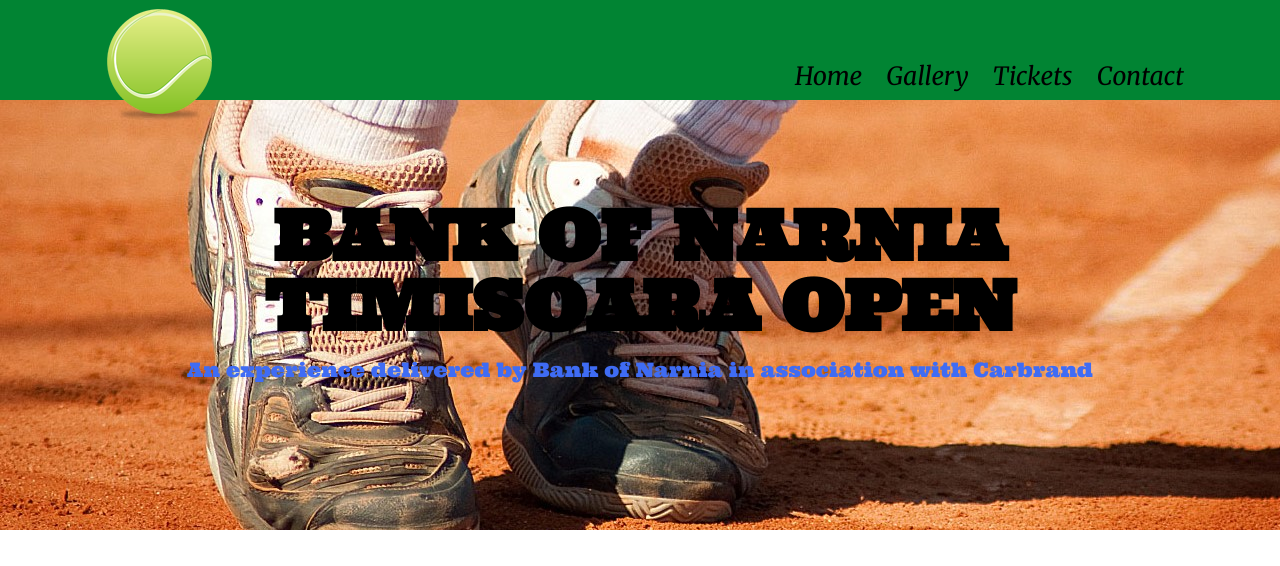
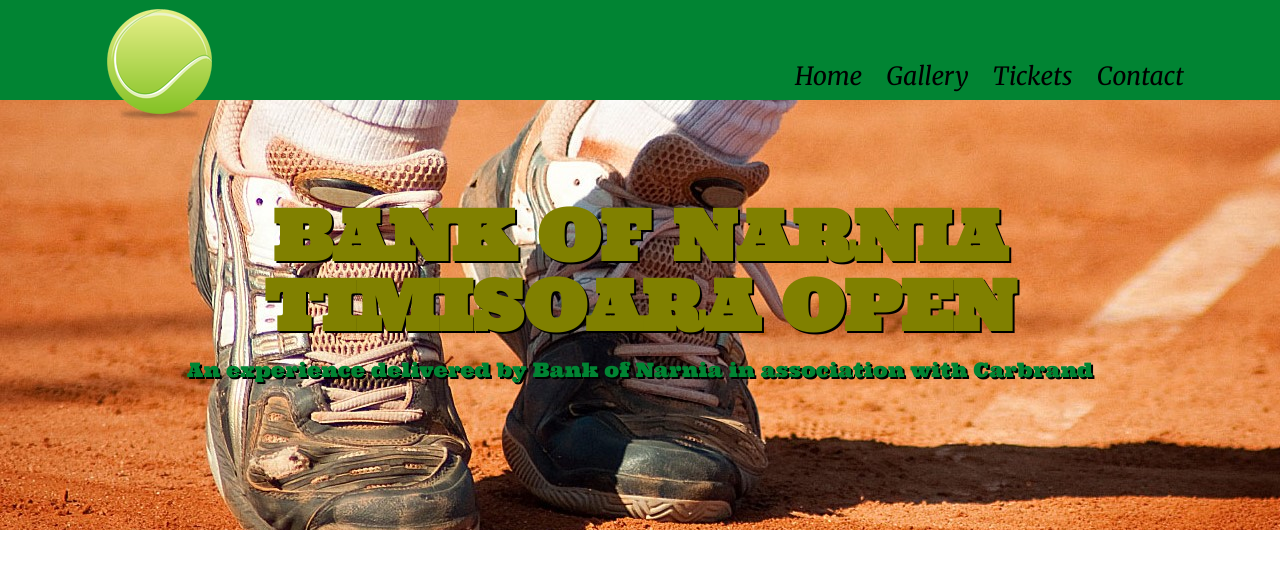
Before and after one commit to gustid/Proiect-PW, a PHP site: page / in a window 1280 px wide. Shown: the top 566 px of the page. Run offline with PHP 8.4, Linux system fonts and the light colour scheme.

Commit message:
added shadow to the title, looks awesome

```diff
--- a/style.css
+++ b/style.css
@@ -174,7 +174,8 @@ nav ul li a {
 .intro-h1 {
   padding-top:  200px;
   font-family: 'Ultra',arial;
-  color:black/*rgb(0,233,255) /*rgb(63, 108, 244)*/;
+  color:rgb(128,128,0)/*black/*rgb(0,233,255) /*rgb(63, 108, 244)*/;
+  text-shadow: 2px 2px black;
   text-align: center;
   font-size: 70px;
 }
@@ -183,8 +184,9 @@ nav ul li a {
   padding-top: 20px;
   padding-bottom: 150px;
   font-family: 'Ultra',arial;
-  color:rgb(63, 108, 244);
+  color:rgb(1, 132, 51);
   text-align: center;
   font-size: 20px;
+  text-shadow: 2px 2px black;
 
 }
```
